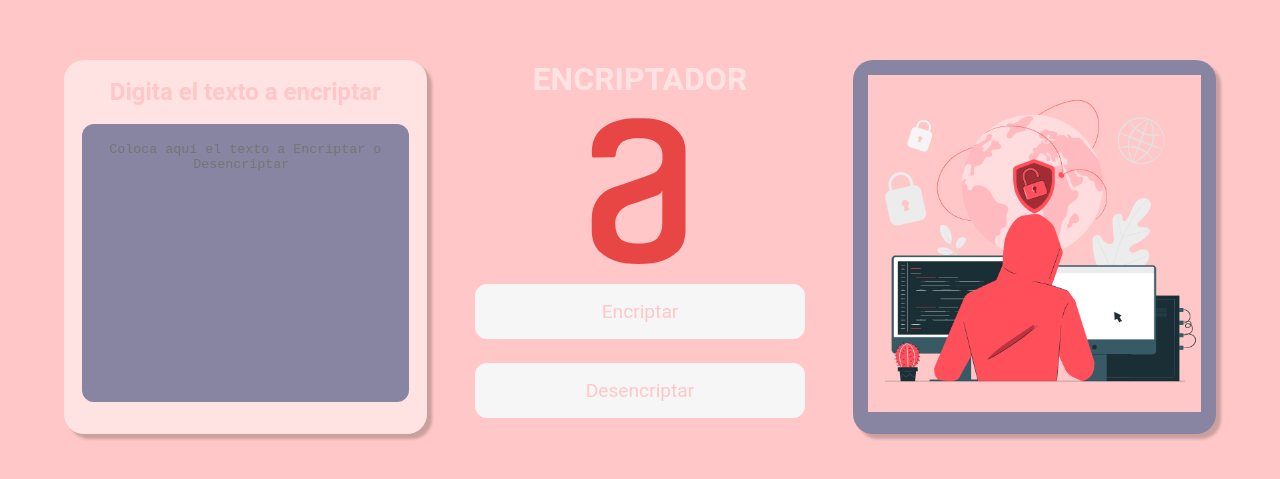
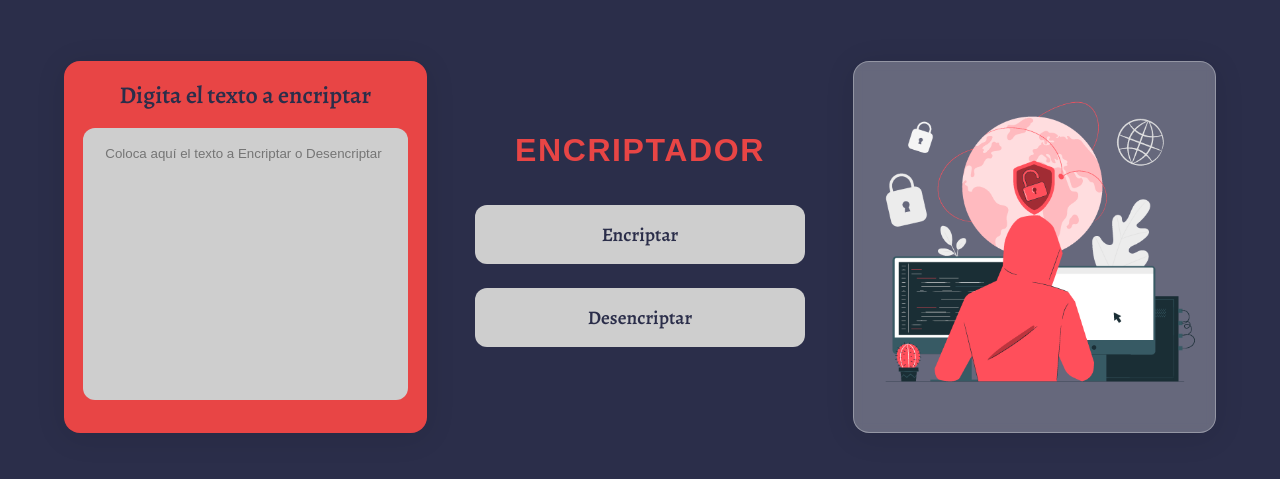
Before and after one commit to Adrian-Daconte/ChallengeAlura-Encriptador, a website built with Vite: page index.html in a window 1280 px wide. Shown: the part 153-632 px from the top of the page. Built offline with nearby package versions, Linux system fonts and the light colour scheme; a web font is replaced by a local one.

Commit message:
Change Color background

```diff
--- a/index.html
+++ b/index.html
@@ -25,7 +25,7 @@
                 <div>
 
                     <h1>ENCRIPTADOR</h1>
-                    <img src="src/assets/Logo.svg" alt="logo">
+
 
                     <div class="botones">
                         <button id="botonEncriptar">Encriptar</button>
--- a/scss/_variables.scss
+++ b/scss/_variables.scss
@@ -1,12 +1,15 @@
+
+@import url('https://fonts.googleapis.com/css2?family=Alegreya:wght@600&family=News+Cycle:wght@700&family=Numans&display=swap');
 
 //Variables de colores
 
-$primary-color: #FFC7C7;
-$secondary-color: #FFE2E2;
-$tertiary-color: #F6F6F6;
-$quaternary-color: #8785A2;
+$primary-color: #2B2E4A;
+$secondary-color: #E84545;
+$tertiary-color: #CECECE;
+
 
 //Variables de fuentes
 
-$fuente-titulo: 'Roboto', sans-serif;
-$fuente-texto: 'Open Sans', sans-serif;
+$fuente-titulo: 'news cycle', sans-serif;
+$fuente-subtitulo: 'Alegreya', sans-serif;
+$fuente-texto: 'Numans', sans-serif;
--- a/scss/styles.scss
+++ b/scss/styles.scss
@@ -1,5 +1,7 @@
 @use "variables" as variables;
 @use "mixins" as mixins;
+
+
 
 * {
     margin: 0;
@@ -15,7 +17,10 @@ h1 {
     font-size: 2rem;
     color: variables.$secondary-color;
     text-align: center;
+    letter-spacing: 0.1rem;
     margin-bottom: 20px;
+
+
 
     @include mixins.movil {
         font-size: 1.5rem;
@@ -25,7 +30,7 @@ h1 {
     }
 }
 h2 {
-    font-family: variables.$fuente-titulo;
+    font-family: variables.$fuente-subtitulo;
     font-size: 1.5rem;
     color: variables.$primary-color;
     text-align: center;
@@ -68,12 +73,19 @@ img {
         }
 
         .cont__input {
+          /* From https://css.glass */
+background: rgba(232, 69, 69, 1);
+border-radius: 16px;
+box-shadow: 0 4px 30px rgba(0, 0, 0, 0.1);
+backdrop-filter: blur(5px);
+-webkit-backdrop-filter: blur(5px);
+border: 1px solid rgba(232, 69, 69, 0.3);
+
             display: flex;
             flex-direction: column;
-        background-color: variables.$secondary-color;
-        border-radius: 20px;
+
             padding-bottom: 2rem;
-        box-shadow: 5px 5px 3px rgba(0, 0, 0, 0.2);
+
             order: 1;
 
             @include mixins.movil {
@@ -92,7 +104,7 @@ img {
                 display: flex;
                 justify-content: center;
                 align-items: center;
-            background-color: variables.$secondary-color;
+
 
                 cursor: text;
 
@@ -101,14 +113,14 @@ img {
                     width: 90%;
                     border: none;
                     color: variables.$primary-color;
-
+                    font-family: variables.$fuente-texto;
                     outline: none;
                     text-align: center;
                     padding: 5%;
                     resize: none;
                     caret-color: variables.$secondary-color;
                     border-radius: 12px;
-                background-color: variables.$quaternary-color;
+                    background-color: variables.$tertiary-color;
                 }
             }
         }
@@ -117,17 +129,18 @@ img {
             flex-direction: column;
             justify-content: center;
 
-
             order: 2;
             @include mixins.movil {
                 order: 1;
             }
 
-        .botones{
+            .botones {
                 display: flex;
                 flex-direction: column;
                 gap: 1.5rem;
                 padding: 1rem;
+
+
 
                 button {
                     padding: 1rem;
@@ -135,13 +148,14 @@ img {
                     border-radius: 12px;
                     background-color: variables.$tertiary-color;
                     color: variables.$primary-color;
-                font-family: variables.$fuente-titulo;
+                    font-family: variables.$fuente-subtitulo;
                     font-size: 1.2rem;
                     cursor: pointer;
                     transition: all 0.3s;
                     &:hover {
                         background-color: variables.$secondary-color;
                         color: variables.$tertiary-color;
+
                     }
                 }
             }
@@ -151,9 +165,14 @@ img {
             flex-direction: column;
             order: 3;
 
-        background-color: variables.$quaternary-color;
-        border-radius: 20px;
-        box-shadow: 5px 5px 3px rgba(0, 0, 0, 0.2);
+
+
+            background: rgba(255, 255, 255, 0.28);
+            border-radius: 16px;
+            box-shadow: 0 4px 30px rgba(0, 0, 0, 0.1);
+            backdrop-filter: blur(5px);
+            -webkit-backdrop-filter: blur(5px);
+            border: 1px solid rgba(255, 255, 255, 0.3);
 
             padding: 15px;
             gap: 5px;
@@ -161,12 +180,7 @@ img {
                 order: 3;
             }
             .imagen__otput {
-           background-color: variables.$primary-color;
-            flex: 3;
-        }
-        .palabra__output {
-
-            flex: 1;
+                margin: auto;
             }
         }
     }
```
Also changed, not shown: README.md. Lines whose indentation alone changed are shown as unchanged.
